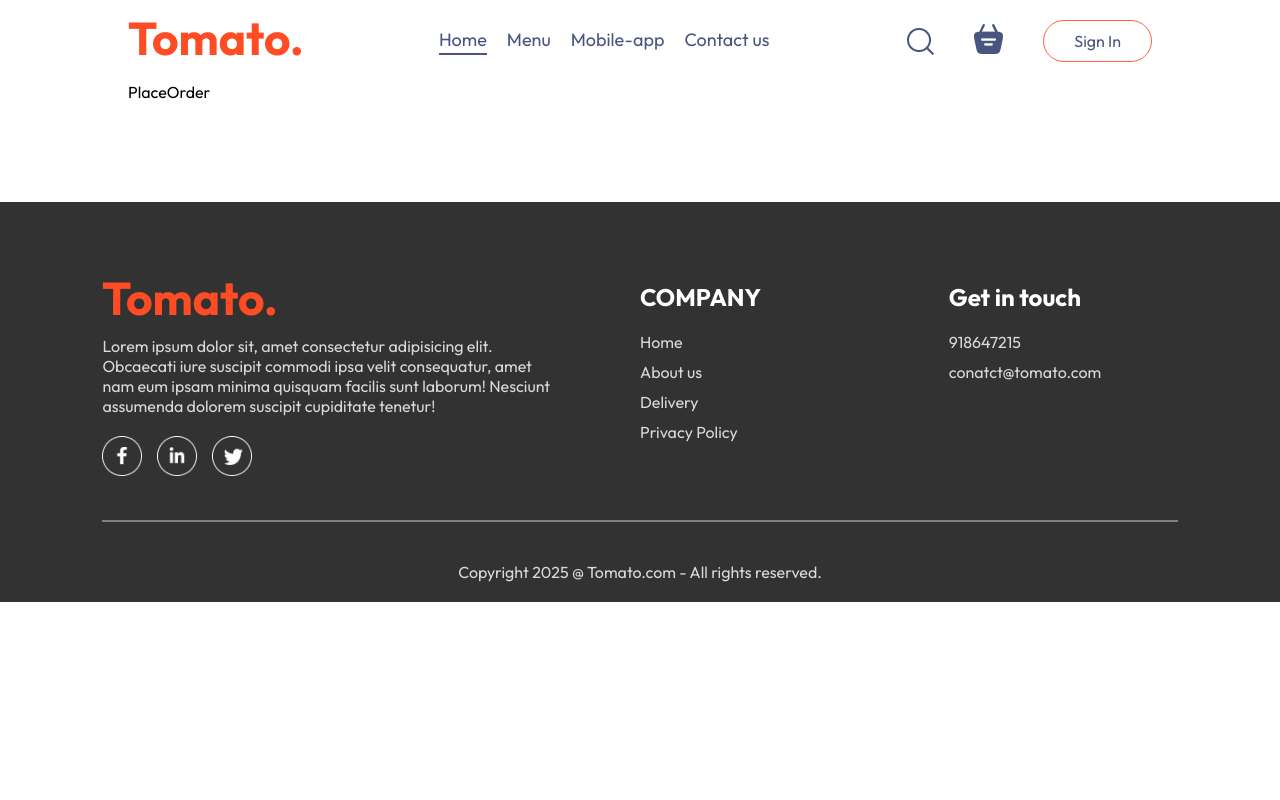
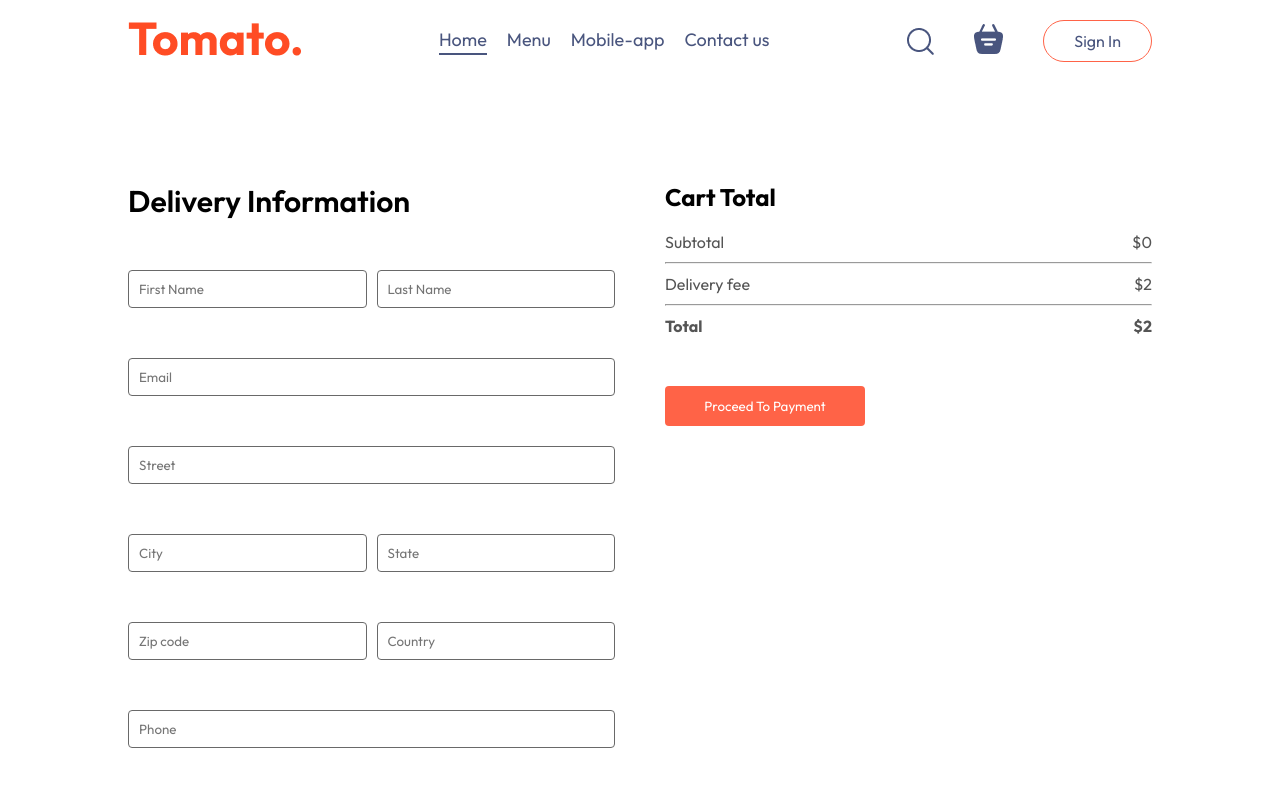
Before and after one commit to Aastha0625/Food-delivery-application, a React (Vite) app in the folder goFoodFrontend/: page /order in a window 1280 px wide. Shown: the top 800 px of the page. Built offline with nearby package versions, Linux system fonts and the light colour scheme.

Commit message:
Place order page done

```diff
--- a/goFoodFrontend/src/pages/Cart/Cart.jsx
+++ b/goFoodFrontend/src/pages/Cart/Cart.jsx
@@ -1,10 +1,12 @@
 import React, { useContext } from 'react'
 import './Cart.css'
 import { StoreContext } from '../../context/StoreContext'
+import { useNavigate } from 'react-router-dom'
 const Cart = () => {
 
   const {cartItems, food_list, removeFromCart, getTotalCartAmount} = useContext(StoreContext)
 
+    const navigate = useNavigate();
   return (
     <div className='cart'>
         <div className="cart-items">
@@ -55,7 +57,8 @@ const Cart = () => {
                 <b>${getTotalCartAmount()+2}</b>
               </div>
             </div>
-            <button>Proceed To Checkout</button>
+            <button onClick={()=>{
+              navigate('/order')}}>Proceed To Checkout</button>
           </div>
           <div className="cart-promocode">
             <div className="">
--- a/goFoodFrontend/src/pages/PlaceOrder/PlaceOrder.css
+++ b/goFoodFrontend/src/pages/PlaceOrder/PlaceOrder.css
@@ -0,0 +1,40 @@
+.place-order{
+    display: flex;
+    align-items: start;
+    justify-content: space-between;
+    gap: 50px;
+    margin-top:100px ;
+}
+
+.place-order-left{
+    width: 100%;
+    max-width: max(30%,500px);
+}
+
+.place-order-left .title{
+    font-size: 30px;
+    font-weight: 600;
+    margin-bottom: 50px;
+}
+
+.place-order-left input{
+    margin-bottom: 50px;
+    width: 100%;
+    padding: 10px;
+    border: 1px solid rgb(105, 105, 105);
+    border-radius: 4px;
+    outline-color: tomato ;
+}
+
+.place-order-left .multi-fields{
+    display: flex;
+    gap: 10px;
+}
+.place-order-right{
+    width: 100%;
+    max-width: max(40%,500px);
+}
+
+.place-order .cart-total button{
+    margin-top: 30px;
+}
--- a/goFoodFrontend/src/pages/PlaceOrder/PlaceOrder.jsx
+++ b/goFoodFrontend/src/pages/PlaceOrder/PlaceOrder.jsx
@@ -1,9 +1,54 @@
-import React from 'react'
+import React, { useContext } from 'react'
 import './PlaceOrder.css'
+import { StoreContext } from '../../context/StoreContext'
+
 
 const PlaceOrder = () => {
+  const {getTotalCartAmount} = useContext(StoreContext)
   return (
-    <div>PlaceOrder</div>
+    <form className='place-order'>
+      <div className="place-order-left">
+        <p className="title">Delivery Information</p>
+        <div className="multi-fields">
+          <input type="text" placeholder='First Name' />
+          <input type="text" placeholder='Last Name' />
+        </div>
+        <input type="email" placeholder='Email' />
+        <input type="text" placeholder='Street' />
+        <div className="multi-fields">
+          <input type="text" placeholder='City' />
+          <input type="text" placeholder='State'/>
+        </div>
+        <div className="multi-fields">
+          <input type="text" placeholder='Zip code' />
+          <input type="text" placeholder='Country'/>
+        </div>
+        <input type="text" placeholder='Phone' />
+      </div>
+
+      <div className="place-order-right">
+        <div className="cart-total">
+            <h2>Cart Total</h2>
+            <div>
+              <div className="cart-total-details">
+                <p>Subtotal</p>
+                <p>${getTotalCartAmount()}</p>
+              </div>
+              <hr />
+              <div className="cart-total-details">
+                <p>Delivery fee</p>
+                <p>${2}</p>
+              </div>
+              <hr />
+              <div className="cart-total-details">
+                <b>Total</b>
+                <b>${getTotalCartAmount()+2}</b>
+              </div>
+            </div>
+            <button>Proceed To Payment</button>
+          </div>
+      </div>
+    </form>
   )
 }
 
```
